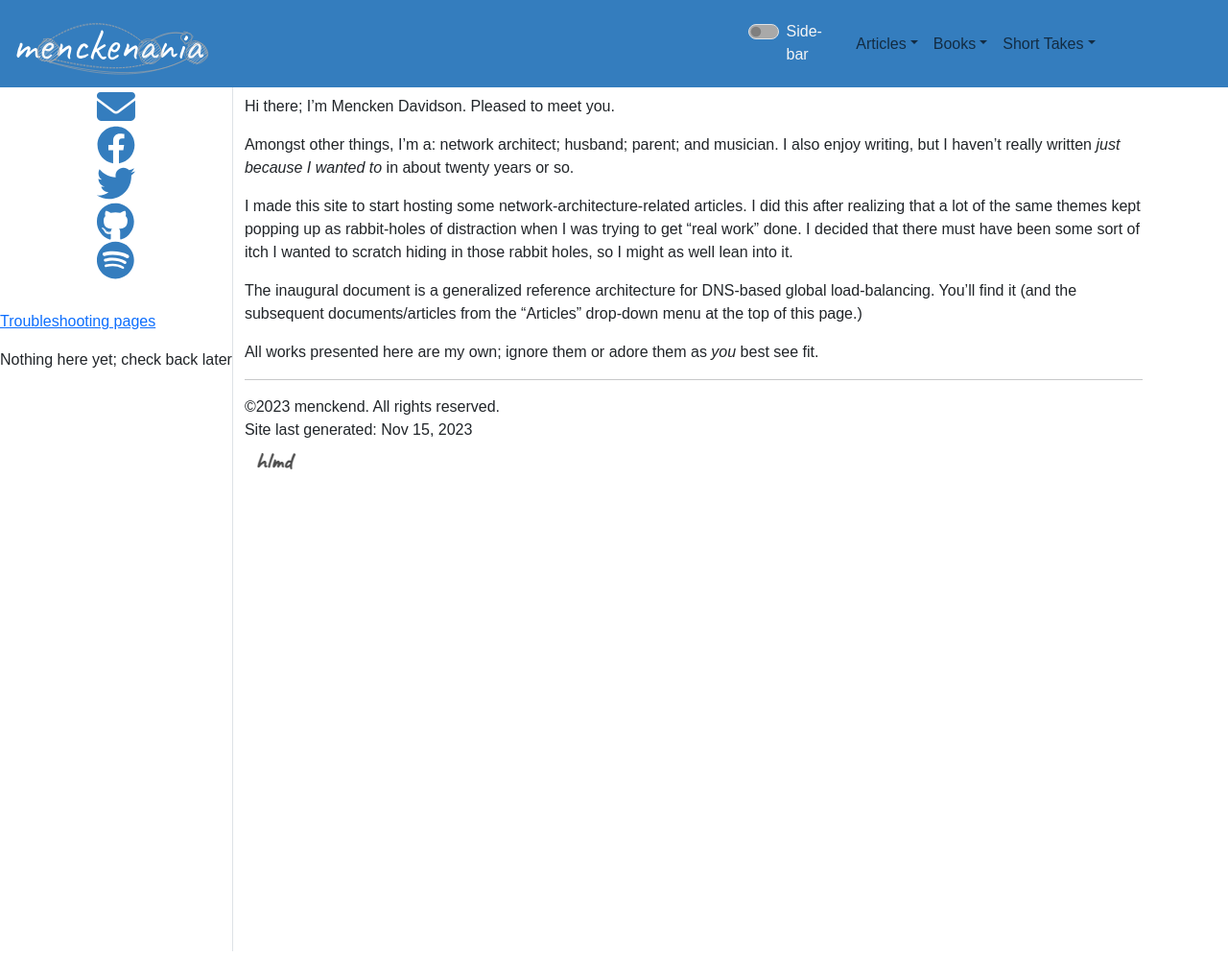
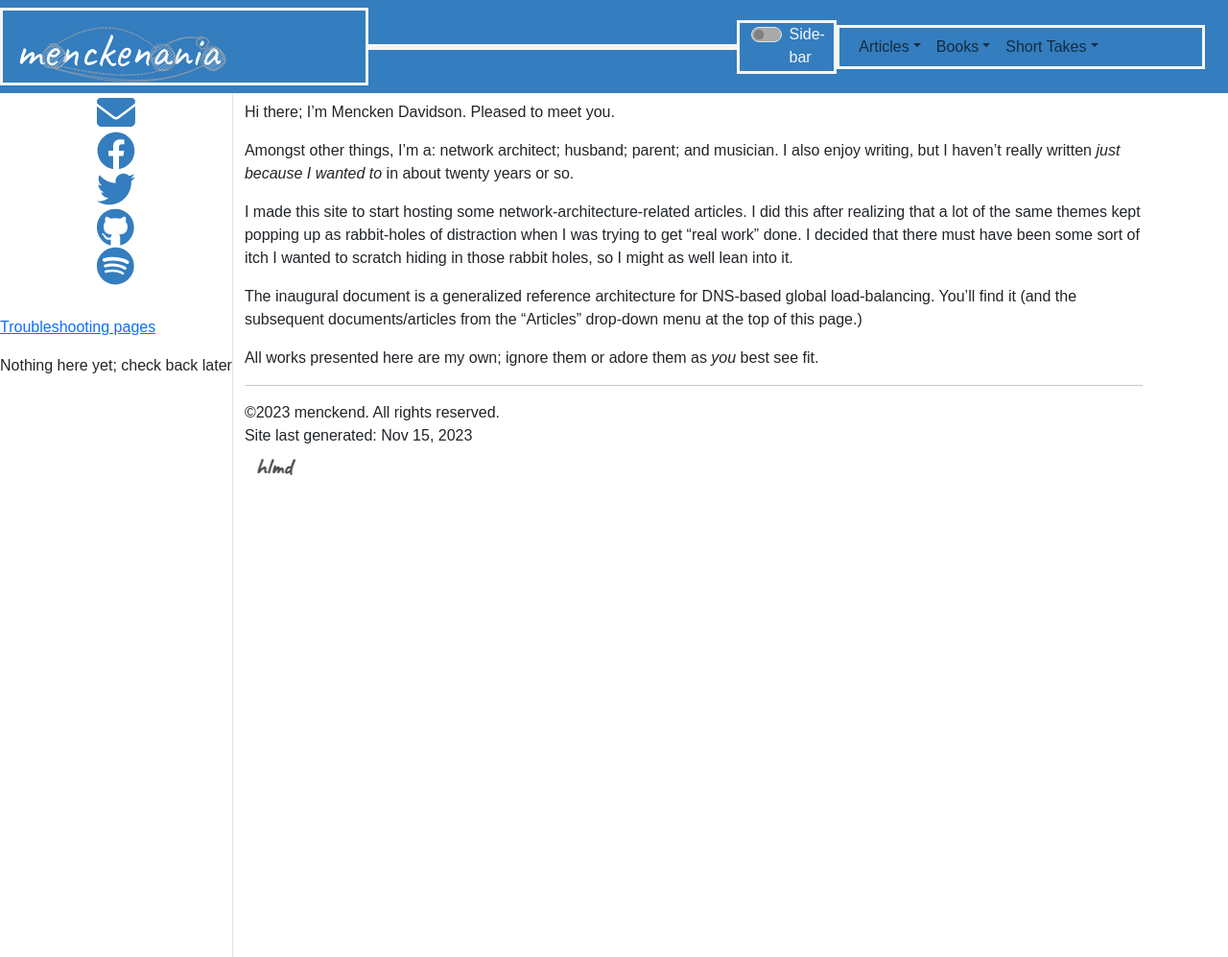
Before and after one commit to menckend/alpha, a Jekyll site: the page built from index.md, in a window 1280 px wide. Shown: the whole page at 96% size. Built offline with Jekyll 4.4.1, drawn with Linux system fonts in a browser that asks for light colours; nearby versions of some CDN libraries; some web fonts are replaced.

Commit message:
Update topnav.html

```diff
--- a/_includes/topnav.html
+++ b/_includes/topnav.html
@@ -5,17 +5,17 @@
 
 <nav class="navbar navbar-expand-lg navbar-inverse navbar-static-top"  style="background-color:#347DBE; color: whitesmoke;">
     <div class="container-fluid topnavlinks row justify-content-between">
-        <div class="col">
-            <a class="navbar-brand" href="index.html"><img class="navbar-brand" style="height: 75px; padding-top: 0px" src="images/menckenania-logo.drawio.svg"></a>
+        <div class="col" style="border-style: solid;">
+            <a href="index.html"><img style="height: 75px; padding-top: 0px" src="images/menckenania-logo.drawio.svg"></a>
         </div>
 
-        <div class="col">
+        <div class="col" style="border-style: solid;">
             <button class="navbar-toggler" type="button" data-bs-toggle="collapse" data-bs-target="#navbarSupportedContent" aria-controls="navbarSupportedContent" aria-expanded="false" aria-label="Toggle top-nav">
             <span class="navbar-toggler-icon"></span>
             </button>
         </div>
 
-        <div class="col-1">
+        <div class="col-1" style="border-style: solid;">
             {% comment %} toggle sidebar button {% endcomment %}
             <div class="form-check form-switch" data-bs-target="#sidebar" data-bs-toggle="collapse" class="bi-toggle-off">
                 <input class="form-check-input" type="checkbox" role="switch" id="flexSwitchCheckDefault" style="background-color:darkgray;>
@@ -23,7 +23,7 @@
             </div>
         </div>
 
-        <div class="col justify-content-around>
+        <div class="col justify-content-around"  style="border-style: solid;">
             <div class="collapse navbar-collapse" id="navbarSupportedContent">
                 <ul class="navbar-nav me-auto mb-2 mb-lg-0">
                 {% comment %} Get an array of all the unique "l1idx" values in all the pages on the site  {% endcomment %}
```
